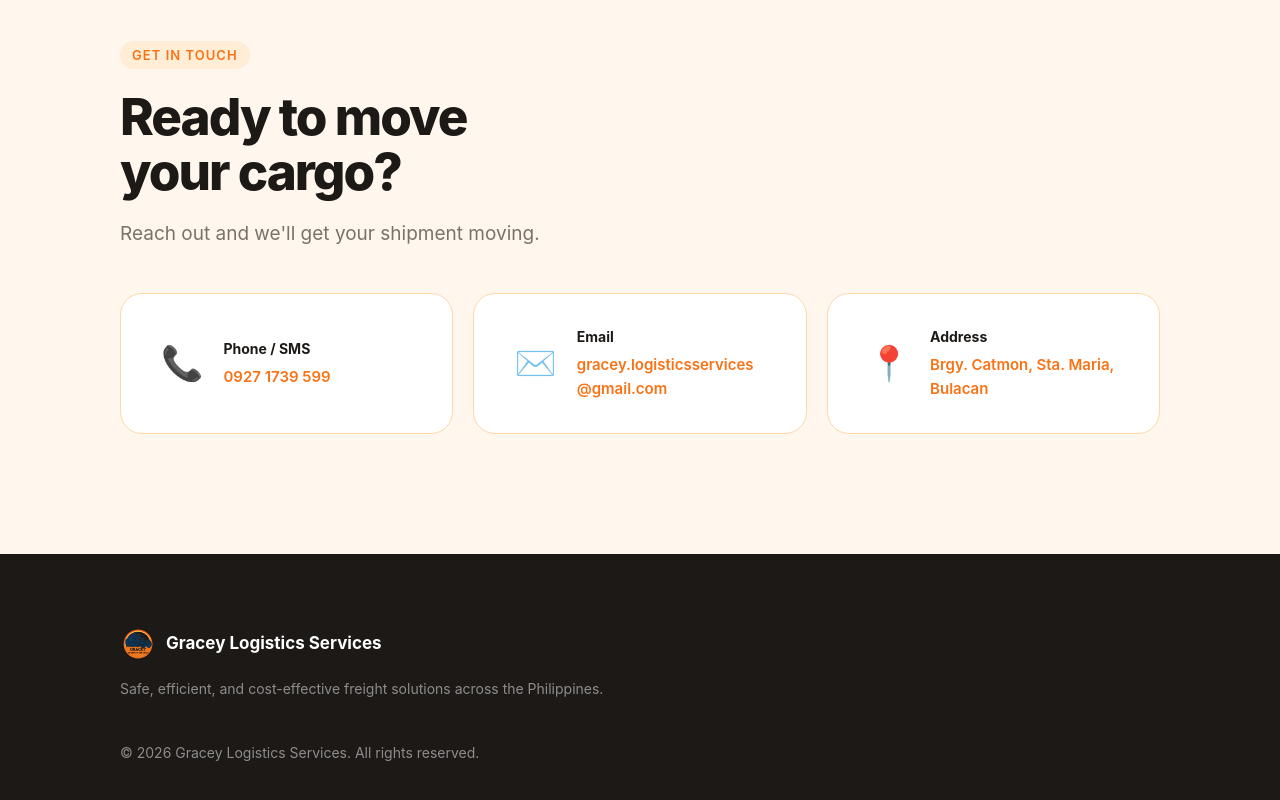
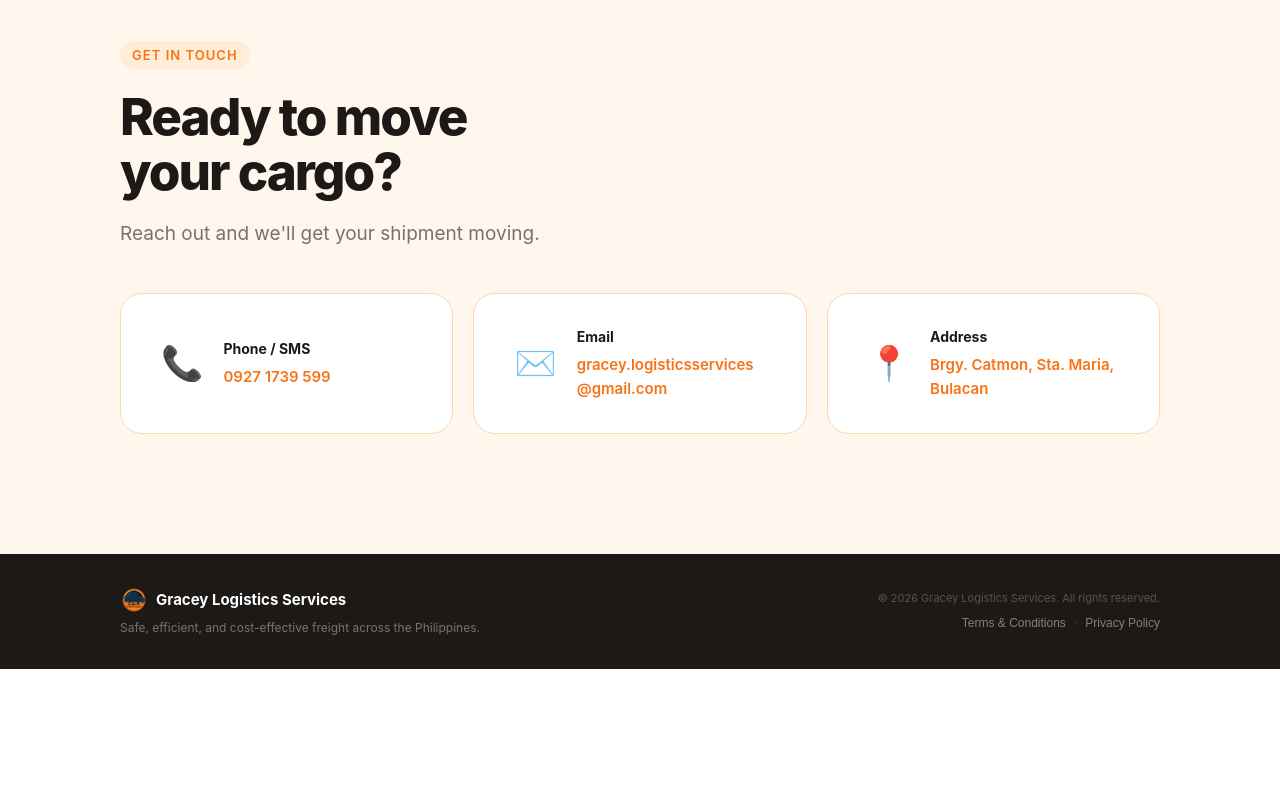
Before and after one commit to reymartlouie/graceylogisticsservices, a React (Vite) app: page / in a window 1280 px wide. Shown: the part 5037-5837 px from the top of the page. After the commit the page ends 5706 px from the top, so only its background shows below. Built offline with nearby package versions, Linux system fonts and the light colour scheme.

Commit message:
add: privacy & policy && terms & conditions && fix: compact footer

```diff
--- a/src/App.css
+++ b/src/App.css
@@ -548,14 +548,107 @@ h3 {
 /* =====================
    FOOTER
    ===================== */
-.footer { background: var(--ink); padding: 72px 0; margin-top: auto; }
+.footer { background: var(--ink); padding: 32px 0; margin-top: auto; }
 
-.footer-inner { display: flex; flex-direction: column; gap: 10px; }
+.footer-inner {
+  display: flex;
+  align-items: center;
+  justify-content: space-between;
+  gap: 24px;
+  flex-wrap: wrap;
+}
 
-.footer-brand { font-size: 17px; font-weight: 700; color: var(--white); margin-bottom: 6px; display: flex; align-items: center; gap: 10px; }
-.footer-logo-img { width: 36px; height: 36px; object-fit: contain; }
-.footer p { font-size: 14px; color: rgba(255,255,255,.5); }
-.footer-copy { font-size: 12px; color: rgba(255,255,255,.25); margin-top: 32px; }
+.footer-left { display: flex; flex-direction: column; gap: 4px; }
+
+.footer-brand { font-size: 15px; font-weight: 700; color: var(--white); display: flex; align-items: center; gap: 8px; }
+.footer-logo-img { width: 28px; height: 28px; object-fit: contain; }
+.footer-tagline { font-size: 12px; color: rgba(255,255,255,.4); margin: 0; }
+
+.footer-right { display: flex; flex-direction: column; align-items: flex-end; gap: 6px; }
+.footer-copy { font-size: 11px; color: rgba(255,255,255,.25); margin: 0; }
+
+.footer-links { display: flex; align-items: center; gap: 8px; }
+.footer-link {
+  background: none;
+  border: none;
+  padding: 0;
+  font-size: 12px;
+  color: rgba(255,255,255,.45);
+  cursor: pointer;
+  text-decoration: none;
+  transition: color .15s;
+}
+.footer-link:hover { color: var(--orange-mid); }
+.footer-sep { font-size: 12px; color: rgba(255,255,255,.2); }
+
+/* =====================
+   LEGAL MODAL
+   ===================== */
+.modal-backdrop {
+  position: fixed;
+  inset: 0;
+  background: rgba(0,0,0,.6);
+  backdrop-filter: blur(4px);
+  z-index: 999;
+  display: flex;
+  align-items: center;
+  justify-content: center;
+  padding: 24px;
+}
+
+.modal {
+  background: var(--white);
+  border-radius: var(--radius-lg);
+  width: 100%;
+  max-width: 680px;
+  max-height: 80vh;
+  display: flex;
+  flex-direction: column;
+  box-shadow: 0 24px 80px rgba(0,0,0,.25);
+}
+
+.modal-header {
+  display: flex;
+  align-items: center;
+  justify-content: space-between;
+  padding: 28px 36px 20px;
+  border-bottom: 1px solid var(--ink-faint);
+  flex-shrink: 0;
+}
+.modal-header h3 { font-size: 20px; font-weight: 700; color: var(--ink); margin: 0; }
+
+.modal-close {
+  background: none;
+  border: none;
+  font-size: 16px;
+  color: var(--ink-soft);
+  cursor: pointer;
+  padding: 4px 8px;
+  border-radius: 6px;
+  transition: background .15s;
+}
+.modal-close:hover { background: var(--orange-light); color: var(--orange); }
+
+.modal-body {
+  overflow-y: auto;
+  padding: 28px 36px 36px;
+  display: flex;
+  flex-direction: column;
+  gap: 16px;
+}
+
+.modal-body h4 {
+  font-size: 14px;
+  font-weight: 700;
+  color: var(--ink);
+  text-transform: uppercase;
+  letter-spacing: .05em;
+  margin: 8px 0 4px;
+}
+.modal-body p { font-size: 14px; color: var(--ink-mid); line-height: 1.75; margin: 0; }
+.modal-body a { color: var(--orange); text-decoration: none; }
+.modal-body a:hover { text-decoration: underline; }
+.legal-updated { font-size: 12px !important; color: var(--ink-soft) !important; }
 
 /* =====================
    RESPONSIVE
@@ -613,4 +706,7 @@ h3 {
 
   .track-inner { flex-direction: column; gap: 48px; }
   .track-form-wrap { flex: none; width: 100%; }
+
+  .footer-inner { flex-direction: column; align-items: flex-start; gap: 16px; }
+  .footer-right { align-items: flex-start; }
 }
--- a/src/components/Footer.tsx
+++ b/src/components/Footer.tsx
@@ -1,16 +1,34 @@
+import { useState } from 'react'
 import logo from '../assets/logo.png'
+import LegalModal from './LegalModal'
+
+type Policy = 'terms' | 'privacy'
 
 export default function Footer() {
+  const [modal, setModal] = useState<Policy | null>(null)
+
   return (
+    <>
       <footer className="footer">
         <div className="inner footer-inner">
+          <div className="footer-left">
             <div className="footer-brand">
               <img src={logo} alt="Gracey Logistics Services" className="footer-logo-img" />
               Gracey Logistics Services
             </div>
-        <p>Safe, efficient, and cost-effective freight solutions across the Philippines.</p>
+            <p className="footer-tagline">Safe, efficient, and cost-effective freight across the Philippines.</p>
+          </div>
+          <div className="footer-right">
             <p className="footer-copy">&copy; {new Date().getFullYear()} Gracey Logistics Services. All rights reserved.</p>
+            <div className="footer-links">
+              <button className="footer-link" onClick={() => setModal('terms')}>Terms & Conditions</button>
+              <span className="footer-sep">·</span>
+              <button className="footer-link" onClick={() => setModal('privacy')}>Privacy Policy</button>
+            </div>
+          </div>
         </div>
       </footer>
+      <LegalModal open={modal} onClose={() => setModal(null)} />
+    </>
   )
 }
--- /dev/null
+++ b/src/components/LegalModal.tsx
@@ -0,0 +1,111 @@
+import { useEffect } from 'react'
+
+type Policy = 'terms' | 'privacy'
+
+interface Props {
+  open: Policy | null
+  onClose: () => void
+}
+
+const content: Record<Policy, { title: string; body: React.ReactNode }> = {
+  terms: {
+    title: 'Terms & Conditions',
+    body: (
+      <>
+        <p className="legal-updated">Last updated: April 2026</p>
+
+        <h4>1. Acceptance of Terms</h4>
+        <p>By engaging Gracey Logistics Services for any freight or delivery service, you agree to be bound by these Terms and Conditions. If you do not agree, please refrain from using our services.</p>
+
+        <h4>2. Services</h4>
+        <p>Gracey Logistics Services provides trucking, freight forwarding, door-to-door delivery, and related logistics services across the Philippines. Service availability may vary by location and is subject to fleet capacity.</p>
+
+        <h4>3. Bookings & Quotations</h4>
+        <p>All quotations are valid for 7 days from the date of issuance and are subject to change based on fuel surcharges, tolls, or route conditions. A booking is confirmed only upon written or verbal acceptance by Gracey Logistics Services.</p>
+
+        <h4>4. Cargo & Prohibited Items</h4>
+        <p>Clients are responsible for ensuring cargo is properly packed and declared. Gracey Logistics Services reserves the right to refuse shipments that are misdeclared, hazardous, illegal, or improperly packaged. Prohibited items include but are not limited to firearms, explosives, illegal substances, and live animals (unless pre-arranged).</p>
+
+        <h4>5. Liability</h4>
+        <p>Gracey Logistics Services takes reasonable care to ensure timely and safe delivery. However, our liability for loss or damage is limited to the declared value of the cargo or the service fee paid, whichever is lower. We are not liable for delays caused by traffic, weather, acts of God, or circumstances beyond our control.</p>
+
+        <h4>6. Claims</h4>
+        <p>Any claim for loss, damage, or delay must be submitted in writing within 48 hours of delivery. Claims submitted beyond this period will not be entertained.</p>
+
+        <h4>7. Payment</h4>
+        <p>Payment terms are agreed upon at the time of booking. Overdue balances may incur a late fee of 2% per month. Gracey Logistics Services reserves the right to withhold cargo until outstanding balances are settled.</p>
+
+        <h4>8. Amendments</h4>
+        <p>Gracey Logistics Services may update these Terms at any time. Continued use of our services constitutes acceptance of the revised terms.</p>
+
+        <h4>9. Governing Law</h4>
+        <p>These Terms are governed by the laws of the Republic of the Philippines. Any disputes shall be resolved through the appropriate courts in Bulacan.</p>
+
+        <h4>10. Contact</h4>
+        <p>For any questions regarding these Terms, contact us at <a href="mailto:gracey.logisticsservices@gmail.com">gracey.logisticsservices@gmail.com</a> or call <a href="tel:09271739599">0927 1739 599</a>.</p>
+      </>
+    ),
+  },
+  privacy: {
+    title: 'Privacy Policy',
+    body: (
+      <>
+        <p className="legal-updated">Last updated: April 2026</p>
+
+        <h4>1. Information We Collect</h4>
+        <p>We collect personal information you provide when booking our services, including your name, contact number, email address, and delivery addresses. We may also collect cargo details necessary to fulfill your shipment.</p>
+
+        <h4>2. How We Use Your Information</h4>
+        <p>Your information is used solely to process and fulfill your shipment, communicate delivery updates, respond to inquiries, and improve our services. We do not sell or rent your personal data to third parties.</p>
+
+        <h4>3. Data Sharing</h4>
+        <p>We may share your information with drivers and logistics partners only to the extent necessary to complete your delivery. All parties are required to handle your data with the same level of care we apply.</p>
+
+        <h4>4. Data Retention</h4>
+        <p>We retain your personal data for as long as necessary to fulfill the purposes outlined in this policy, or as required by law. You may request deletion of your data at any time by contacting us.</p>
+
+        <h4>5. Security</h4>
+        <p>We implement reasonable measures to protect your personal information from unauthorized access, disclosure, or misuse. However, no method of transmission or storage is 100% secure.</p>
+
+        <h4>6. Your Rights</h4>
+        <p>Under the Philippine Data Privacy Act of 2012, you have the right to access, correct, or request deletion of your personal data held by us. To exercise these rights, contact us at <a href="mailto:gracey.logisticsservices@gmail.com">gracey.logisticsservices@gmail.com</a>.</p>
+
+        <h4>7. Cookies</h4>
+        <p>This website does not currently use tracking cookies or analytics tools that collect personal data.</p>
+
+        <h4>8. Changes to This Policy</h4>
+        <p>We may update this Privacy Policy periodically. Any changes will be reflected on this page with a revised date.</p>
+
+        <h4>9. Contact</h4>
+        <p>For privacy concerns, reach us at <a href="mailto:gracey.logisticsservices@gmail.com">gracey.logisticsservices@gmail.com</a> or <a href="tel:09271739599">0927 1739 599</a>.</p>
+      </>
+    ),
+  },
+}
+
+export default function LegalModal({ open, onClose }: Props) {
+  useEffect(() => {
+    if (open) {
+      document.body.style.overflow = 'hidden'
+    } else {
+      document.body.style.overflow = ''
+    }
+    return () => { document.body.style.overflow = '' }
+  }, [open])
+
+  if (!open) return null
+
+  const { title, body } = content[open]
+
+  return (
+    <div className="modal-backdrop" onClick={onClose}>
+      <div className="modal" onClick={(e) => e.stopPropagation()}>
+        <div className="modal-header">
+          <h3>{title}</h3>
+          <button className="modal-close" onClick={onClose} aria-label="Close">✕</button>
+        </div>
+        <div className="modal-body">{body}</div>
+      </div>
+    </div>
+  )
+}
```
Lines whose indentation alone changed are shown as unchanged.
